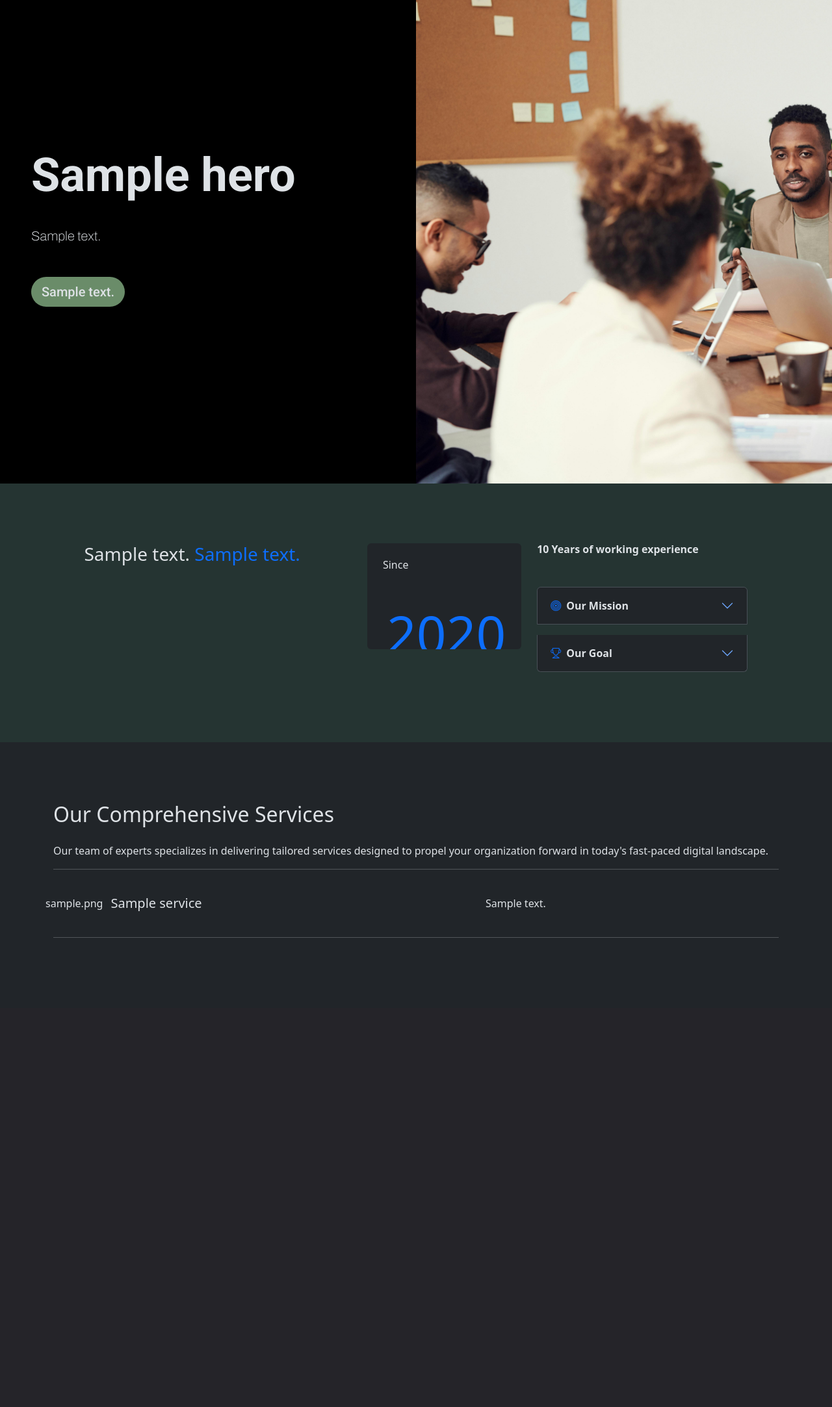
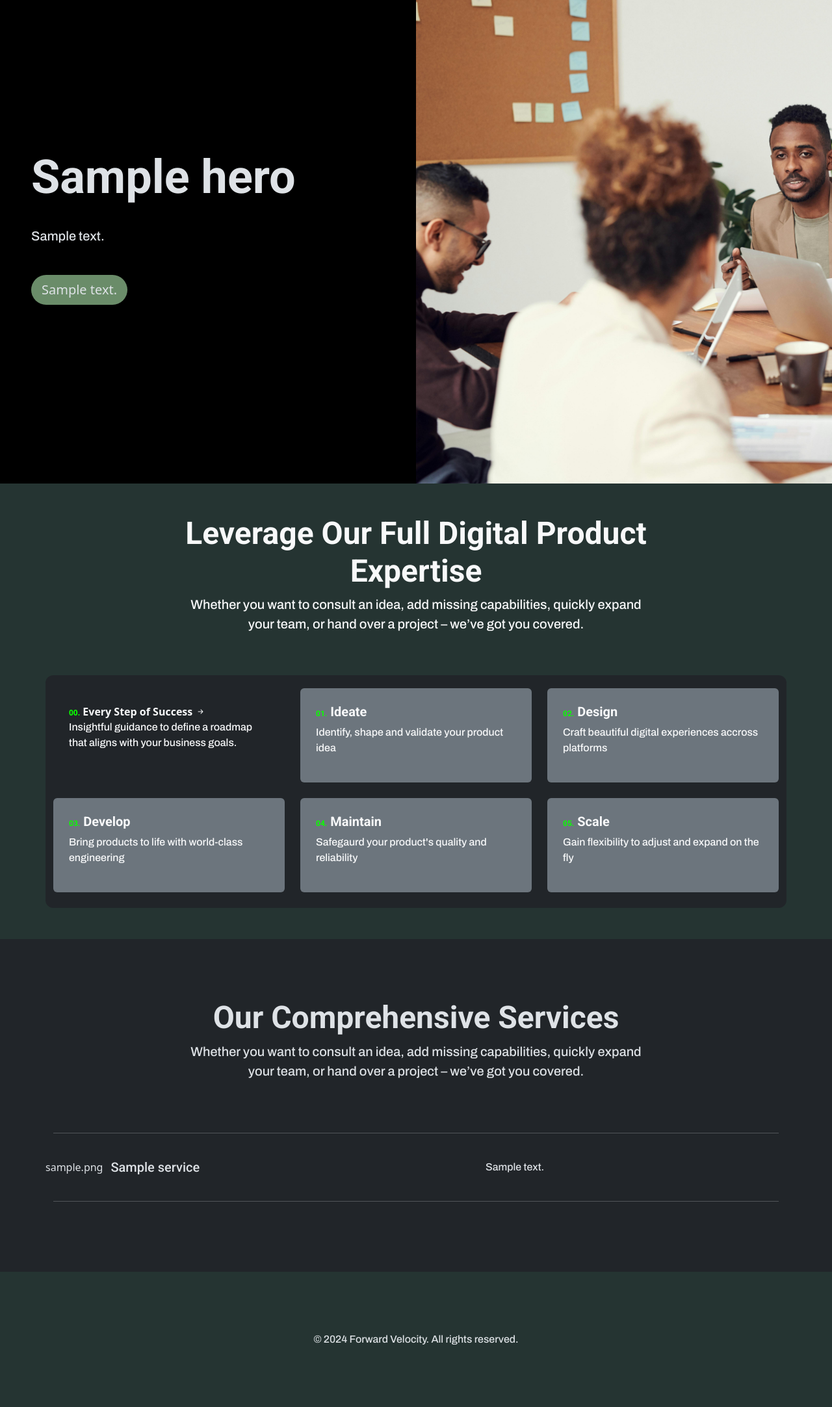
Before and after one commit to kareemadebisi112/Forward-Velcoity, a Django app: page / in a window 1280 px wide. Shown: the part 56-2221 px from the top of the page at 65% size. Before the commit the page ends 1499 px from the top, so only its background shows below. Run offline with Django 5.2, Linux system fonts and the light colour scheme; tables that the repository leaves empty hold one stand-in row (values such as "Sample post"); some libraries are stand-ins or nearby versions.

Commit message:
Beta site

```diff
--- a/requirements.txt
+++ b/requirements.txt
@@ -1,6 +1,5 @@
 Django==5.0.3
 pillow==10.2.0
-simple-salesforce==1.12.5
 python-dotenv==1.0.1
 pytest-django
 django-crispy-forms
@@ -8,3 +7,5 @@ crispy-bootstrap4
 coverage
 django-recaptcha
 djangorestframework
+psycopg2-binary==2.9.9
+django-recaptcha==4.0.0
--- a/velocity/main/forms.py
+++ b/velocity/main/forms.py
@@ -6,15 +6,15 @@ from django_recaptcha.widgets import ReCaptchaV3
 
 class LeadForm(ModelForm):
     CHOICES = (
-        ('AI', 'AI Features'),
-        ('WH', 'Web Hosting'),
-        ('WD', 'Web Design'),
-        ('DM', 'Digital Marketing'),
-        ('OT', 'Other'),
+        ('AI Features', 'AI Features'),
+        ('Web Hosting', 'Web Hosting'),
+        ('Web Design', 'Web Design'),
+        ('Digital Marketing', 'Digital Marketing'),
+        ('Other', 'Other'),
     )
     service = forms.MultipleChoiceField(choices=CHOICES, widget=forms.CheckboxSelectMultiple, label='Service(s)')
     message = forms.CharField(widget=forms.Textarea, required=True, label='Tell us more about your project.')
-    # captcha = ReCaptchaField(widget=ReCaptchaV3)
+    captcha = ReCaptchaField(widget=ReCaptchaV3)
 
     class Meta:
         model = Lead
--- a/velocity/main/templates/main/index.html
+++ b/velocity/main/templates/main/index.html
@@ -9,10 +9,15 @@
 			<div class="col-lg-6 m-auto order-2">
 				<div class="px-5 px-xxl-8 py-6 py-lg-8">
 					<!-- Title -->
+					 {% if hero.title == '' %}
+					 <h1 class="display-2 mb-4 lh-base roboto" style="font-weight:600;">No Header</h1>
+					 <p class="lead mb-5 archivo" style="font-weight:lighter;">No Text</p>
+					 {% else %}
 					<h1 class="display-2 mb-4 lh-base roboto" style="font-weight:600;">{{hero.title}}
 					</h1>
-                    <p class="lead mb-5 archivo" style="font-weight:lighter;">{{hero.description}}</p>
+                    <h2 class="lead mb-5 archivo">{{hero.description}}</h2>
 					<button type='button' data-toggle="modal" data-target="#info" class="btn btn-lg mb-0 roboto rounded-pill button" >{{hero.button_text}}</button>
+					{% endif %}
 				</div>
 			</div>
 
@@ -41,80 +46,77 @@
 </section>
 
 <!-- About Section -->
-<section class="about">
+<section class="expertise py-5 text-light">
     <div class="container">
-		<div class="row">
-			<div class="col-lg-11 mx-auto">
-				<div class="row g-4 g-lg-6">
-					<!-- Title content -->
-					<div class="col-xl-5">
-						<h3>{{about.description}} <span class="text-primary">{{about.highlight_text}}</span></h3>
-					</div>
-
-					<!-- Years content -->
-					<div class="col-md-6 col-xl-3">
-						<div class="bg-light rounded p-4 overflow-hidden bg-dark">
-							<h6 class="mb-5 mb-sm-8">Since</h6>
-							<div class="display-1 text-primary text-end mb-n5 mb-md-n6 me-n4">{{about.year}}</div>
+        <div class="row text-center mb-5">
+            <div class="col-lg-8 mx-auto">
+                <h3 class="display-5 fw-bold roboto">Leverage Our Full Digital Product Expertise</h3>
+                <p class="lead archivo">Whether you want to consult an idea, add missing capabilities, quickly expand your team, or hand over a project – we’ve got you covered.
+				</p>
             </div>
         </div>
 
-					<!-- Info content -->
-					<div class="col-md-6 col-xl-4">
-						<h6 class="fw-semibold mb-5">10 Years of working experience</h6>
-
-						<!-- Accordion START -->
-						<div class="accordion accordion-icon accordion-border-bottom" id="accordionFaq">
-							<!-- Item -->
-							<div class="accordion-item mb-3">
-								<div class="accordion-header font-base" id="heading-1">
-									<button class="accordion-button fw-semibold rounded collapsed" type="button" data-bs-toggle="collapse" data-bs-target="#collapse-1" aria-expanded="true" aria-controls="collapse-1">
-										<i class="bi bi-bullseye text-primary me-2"></i>Our Mission
-									</button>
+			<div class="row numbers bg-dark">
+				<div class="col-md-4 mb-4">
+					<div class="p-4 ">
+						<h class="fw-bold text-light roboto"><span>00.</span> Every Step of Success  <i class="bi bi-arrow-right-short"></i></h5>
+						<p class="archivo">Insightful guidance to define a roadmap that aligns with your business goals.</p>
 					</div>
-								<!-- Body -->
-								<div id="collapse-1" class="accordion-collapse collapse" aria-labelledby="heading-1" data-bs-parent="#accordionFaq">
-									<div class="accordion-body pb-0">
-										{{about.mission_text}}
 				</div>
+				<div class="col-md-4 mb-4">
+					<div class="p-4 bg-secondary rounded cards">
+						<h5 class="fw-bold text-light roboto"><span>01.</span> Ideate</h5>
+						<p class="archivo">Identify, shape and validate your product idea</p>
+					</div>
+				</div>
+				<div class="col-md-4 mb-4">
+					<div class="p-4 bg-secondary rounded cards">
+						<h5 class="fw-bold text-light roboto"><span>02.</span> Design</h5>
+						<p class="archivo">Craft beautiful digital experiences accross platforms</p>
+					</div>
+				</div>
+				<div class="col-md-4 mb-4">
+					<div class="p-4 bg-secondary rounded cards">
+						<h5 class="fw-bold text-light roboto"><span>03.</span> Develop</h5>
+						<p class="archivo">Bring products to life with world-class engineering</p>
+					</div>
+				</div>
+				<div class="col-md-4 mb-4">
+					<div class="p-4 bg-secondary rounded cards">
+						<h5 class="fw-bold text-light roboto"><span>04.</span> Maintain</h5>
+						<p class="archivo">Safegaurd your product's quality and reliability</p>
+					</div>
+				</div>
+				<div class="col-md-4 mb-4">
+					<div class="p-4 bg-secondary rounded cards">
+						<h5 class="fw-bold text-light roboto"><span>05.</span> Scale</h5>
+						<p class="archivo">Gain flexibility to adjust and expand on the fly</p>
 					</div>
 				</div>
 
-							<!-- Item -->
-							<div class="accordion-item mb-3">
-								<div class="accordion-header font-base" id="heading-2">
-									<button class="accordion-button fw-semibold rounded collapsed" type="button" data-bs-toggle="collapse" data-bs-target="#collapse-2" aria-expanded="false" aria-controls="collapse-2">
-										<i class="bi bi-trophy text-primary me-2"></i>Our Goal
-									</button>
-								</div>
-								<!-- Body -->
-								<div id="collapse-2" class="accordion-collapse collapse" aria-labelledby="heading-2" data-bs-parent="#accordionFaq">
-									<div class="accordion-body pb-0">
-										{{about.vision_text}}
-									</div>
-								</div>
-							</div>
-						</div>
-						<!-- Accordion END -->
-					</div>
-				</div>
-			</div>
+
+
         </div>
     </div>
 </section>
 
+
 <!-- Services Section -->
 <section class="bg-dark services" data-bs-theme="dark" >
 	<div class="container">
-		<div class="inner-container-small m-0 mb-7">
-			<h2 class="mb-4">Our Comprehensive Services</h2>
-			<p class="mb-0">Our team of experts specializes in delivering tailored services designed to propel your organization forward in today's fast-paced digital landscape.</p>
+		<div class="row text-center mb-5">
+			<div class="col-lg-8 mx-auto">
+				<h3 class="display-5 fw-bold roboto">Our Comprehensive Services</h3>
+				<p class="lead archivo">Whether you want to consult an idea, add missing capabilities, quickly expand your team, or hand over a project – we’ve got you covered.
+				</p>
+			</div>
 		</div>
 
 		<div class="row">
 			<div class="col-12">
 
 				<hr> <!-- Divider -->
+				{% if services %}
 				{% for service in services %}
 				{% if service.html_id == 'serv_ai' %}
 				<!-- AI Service item -->
@@ -148,6 +150,7 @@
 				<hr> <!-- Divider -->
 				{% endif %}
 				{% endfor %}
+				{% endif %}
 			</div>
 		</div>
 	</div>
--- a/velocity/main/templates/main/main.html
+++ b/velocity/main/templates/main/main.html
@@ -78,9 +78,7 @@
 				 <!-- Info Modal -->
 				 <div class="modal fade" id="info" tabindex="-1" role="dialog" aria-labelledby="infoLabel" aria-hidden="true">
 					<div class="modal-dialog" role="document">
-						<form
-						hx-post="/">
-							{% csrf_token %}
+						<div>
 					  <div class="modal-content">
 						<div class="modal-header">
 						  <h5 class="modal-title" id="infoLabel">Tell us what you need!</h5>
@@ -88,19 +86,27 @@
 							<span aria-hidden="true">&times;</span>
 						  </button>
 						</div>
-						<div class="modal-body">
+						<div class="modal-body" id="modal-body">
 
 
 							<div class="form-group">
-								{{ form|crispy }}
+							<form
+							class="info-form"
+							hx-post="{% url 'post-lead' %}"
+							hx-swap="innerHTML"
+							hx-target="#modal-body">
+
+									{% csrf_token %}
+
+									{{ form|crispy }}
+							<button type="submit" id="submit-button" class="btn rounded-pill button submit-button" name="submit">Submit</button>
+
+							</form>
 							</div>
+						</div>
 
-						</div>
-						<div class="modal-footer">
-							<button type="submit" id="submit-button" class="btn rounded-pill button" name="submit">Submit
-						</button>
-						</div>
-					</form>
+					  </div>
+				</div>
 					  </div>
 					</div>
 				  </div>
@@ -131,6 +137,22 @@
 					});
 				  </script>
 
+		<!-- Footer -->
+		 <section class="footer">
+				<div class="container">
+					<div class="row">
+						<div class="col-lg-12">
+							<div class="footer-content text-center archivo">
+								{% if year %}
+								<p class="mb-0">© {{year}} Forward Velocity. All rights reserved.</p>
+								{% else %}
+								<p class="mb-0">© 1995 Forward Velocity. All rights reserved.</p>
+								{% endif %}
+							</div>
+						</div>
+					</div>
+				</div>
+		 </section>
 
 
      <script src="https://code.jquery.com/jquery-3.4.1.slim.min.js" integrity="sha384-J6qa4849blE2+poT4WnyKhv5vZF5SrPo0iEjwBvKU7imGFAV0wwj1yYfoRSJoZ+n" crossorigin="anonymous"></script>
--- /dev/null
+++ b/velocity/main/templates/main/thankyou.html
@@ -0,0 +1 @@
+<p class="thanks archivo">Thanks {{name}}! We'll contact you shortly.</p>
--- a/velocity/main/urls.py
+++ b/velocity/main/urls.py
@@ -6,4 +6,5 @@ urlpatterns = [
     path('', views.index, name='index'),
     path('contact/', views.contact, name='contact'),
     path('email/', views.email, name='email'),
+    path('post_lead/', views.post_lead, name='post-lead'),
 ]
--- a/velocity/main/utils.py
+++ b/velocity/main/utils.py
@@ -1,4 +1,5 @@
 from django.core.mail import send_mail
+from datetime import datetime
 
 def send_my_email(subject, message, from_email, recipient_list):
     return send_mail(
@@ -27,3 +28,6 @@ def parse_data(data):
         'about_id': data['data']['about']['id']
     }
     return update_hero, update_about
+
+def get_current_year():
+    return datetime.now().year
--- a/velocity/main/views.py
+++ b/velocity/main/views.py
@@ -9,8 +9,9 @@ from .models import *
 from rest_framework import status
 from rest_framework.response import Response
 from rest_framework.views import APIView
-from .utils import parse_data
+from .utils import parse_data, get_current_year
 from django.http import JsonResponse
+from .services import make_lead
 
 
 dotenv_path = find_dotenv()
@@ -24,52 +25,24 @@ def index(request):
     template = 'main/emails/email.html'
     form = LeadForm()
 
-    if request.method == 'POST':
-        form = LeadForm(request.POST)
-        if form.is_valid():
-            form.save()
-
-            name = form.cleaned_data['name'].split(' ')[0]
-            context = {
-                'form': form,
-                'message': 'Thank you for contacting us!',
-                'services': services,
-                'hero': Hero.objects.first(),
-                'about': About.objects.first(),
-                'images': Image.objects.all()
-            }
-
-            convert_to_html_context = render_to_string(template, context)
-            plain_message = strip_tags(convert_to_html_context)
-            print('Name', name)
-
-            # send_email(
-            #     subject='New Lead',
-            #     message=plain_message,
-            #     from_email=from_email,
-            #     recipient_list=[form.cleaned_data['email']],
-            #     html_message=convert_to_html_context,
-            #     fail_silently=False,
-            # )
-            return render(request, 'main/index.html', context)
     context = {
         'form': form,
         'message': 'Thank you for contacting us!',
         'services': services,
         'hero': Hero.objects.first(),
         'about': About.objects.first(),
-        'images': Image.objects.all()
+        'images': Image.objects.all(),
+        'year': get_current_year()
     }
     return render(request, 'main/index.html', context)
 
 def contact(request):
     form = LeadForm()
-    if request.method == 'POST':
-        form = LeadForm(request.POST)
-        if form.is_valid():
-            form.save()
-            return render(request, 'main/contact.html', {'form': form, 'message': 'Thank you for contacting us!'})
-    return render(request, 'main/contact.html', {'form': form})
+    context =  {
+        'form': form,
+        'year': get_current_year()
+    }
+    return render(request, 'main/contact.html', context)
 
 def email(request):
     return render(request, 'main/emails/email.html')
@@ -99,3 +72,17 @@ class EditPage(APIView):
         about.save()
 
         return Response(status=status.HTTP_200_OK)
+
+
+def post_lead(request):
+    if request.method == 'POST':
+        data = request.POST
+        print(data)
+        name = data['name']
+        email = data['email']
+        service = data['service']
+        message = data['message']
+        make_lead(name, email, service, message)
+        first_name = name.split(' ')[0]
+        return render(request, 'main/thankyou.html', {'name': first_name})
+    return JsonResponse({'message': 'Error'}, status=400)
--- a/velocity/velocity/static/main/css/style.css
+++ b/velocity/velocity/static/main/css/style.css
@@ -1,18 +1,34 @@
 @import url('https://fonts.googleapis.com/css2?family=Golos+Text:wght@400..900&display=swap');
 @import url('https://fonts.googleapis.com/css2?family=Archivo:ital,wght@0,100..900;1,100..900&family=Roboto:ital,wght@0,100;0,300;0,400;0,500;0,700;0,900;1,100;1,300;1,400;1,500;1,700;1,900&display=swap');
+
+
+:root {
+    h1, h2, h3, h4, h5, h6 {
+        font-family: "Roboto", sans-serif;
+        font-weight: 500;
+    }
+    h2 {
+        font-family: "Archivo", sans-serif;
+    }
+
+    p {
+        font-family: "Archivo", sans-serif;
+        font-weight: 500;
+    }
+}
 
 .golos {
     font-family: "Golos", sans-serif;
 }
-.archivo {
+/* .archivo {
     font-family: "Archivo", sans-serif;
-    font-weight: 400;
+    font-weight: 500;
 }
 
 .roboto {
     font-family: "Roboto", sans-serif;
     font-weight: 500;
-}
+} */
 
 .navbar-inner {
     background:transparent;
@@ -49,3 +65,37 @@
     color: #253432;
     background-color: #dee2e6;
 }
+
+.footer {
+    background-color: #253432;
+    padding: 92px 0;
+    bottom: 0;
+}
+
+.thanks{
+    p{
+        size: 24px;
+        font-weight: 600;
+    }
+}
+#contact-form{
+    min-height: 730px;
+}
+
+span {
+    color: #09ff00;
+    font-size: 12px;
+}
+
+.expertise{
+    background-color: #253432;
+}
+
+.numbers{
+    border-radius: 12px;
+    padding-top: 20px;
+}
+
+.cards{
+    min-height: 145px;
+}
```
Also changed, not shown: velocity/main/templates/main/contact.html (+11 -9 lines), velocity/velocity/settingsprod.py (added, +162 -0 lines). Lines whose indentation alone changed are shown as unchanged.
